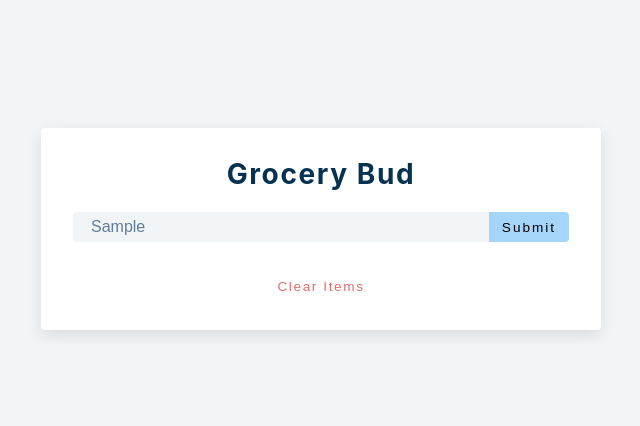
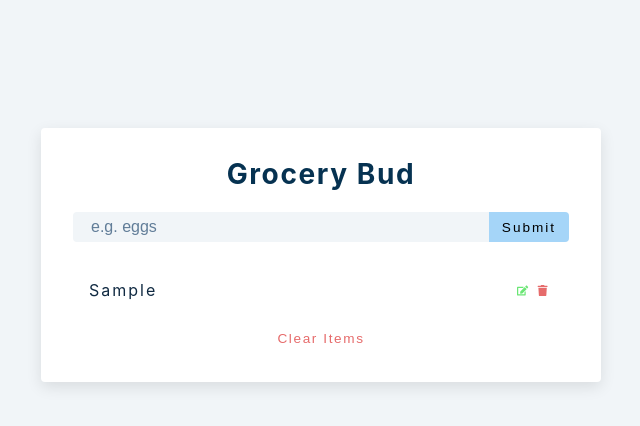
Before and after one commit to patricio0312rev/react-grocery-bud, a React (Create React App) app: page / in a window 1280 px wide. Both pictures are taken after typing "Sample" into the empty fields and a click on the button "Submit". Shown: the top 426 px of the page, without its empty margins (319-959 px from the left). Built offline with nearby package versions, Linux system fonts and the light colour scheme.

Commit message:
Definiendo el componente List

```diff
--- a/src/App.js
+++ b/src/App.js
@@ -4,14 +4,30 @@
 
 function App() {
   const [name, setName] = useState('');
-  const [list, setList] = useState('');
+  const [list, setList] = useState([]);
   const [isEditing, setIsEditing] = useState(false);
   const [editId, setEditId] = useState(null);
   const [alert, setAlert] = useState({ show: false, msg: '', type: '' });
 
   const handleSubmit = (e) => {
     e.preventDefault();
-    console.log('hello');
+
+    // Form validation
+    if(!name) {
+      // Display alert if value is empty
+
+    } else if (name && isEditing) {
+      // Deal with edit
+    } else {
+      // Show alert
+      const newItem = {
+        id: new Date().getTime().toString(),
+        title: name
+      }
+
+      setList([...list, newItem]);
+      setName('');
+    }
   }
 
   return (
@@ -30,7 +46,7 @@
       </form>
 
       <div className="grocery-container">
-        <List />
+        <List items={list} />
         <button className="clear-btn">Clear Items</button>
       </div>
     </section>
--- a/src/components/list.component.jsx
+++ b/src/components/list.component.jsx
@@ -1,9 +1,28 @@
 import React from 'react';
+import { FaEdit, FaTrash } from 'react-icons/fa';
 
-const List = () => {
+const List = ({ items }) => {
     return (
-        <div>
+        <div className="grocery-list">
+            {
+                items.map((item) => {
+                    const { id, title } = item;
 
+                    return (
+                        <article className="grocery-item" key={id}>
+                            <p className="title">{title}</p>
+                            <div className="btn-container">
+                                <button type="button" className="edit-btn">
+                                    <FaEdit />
+                                </button>
+                                <button type="button" className="delete-btn">
+                                    <FaTrash />
+                                </button>
+                            </div>
+                        </article>
+                    )
+                })
+            }
         </div>
     );
 }
```
